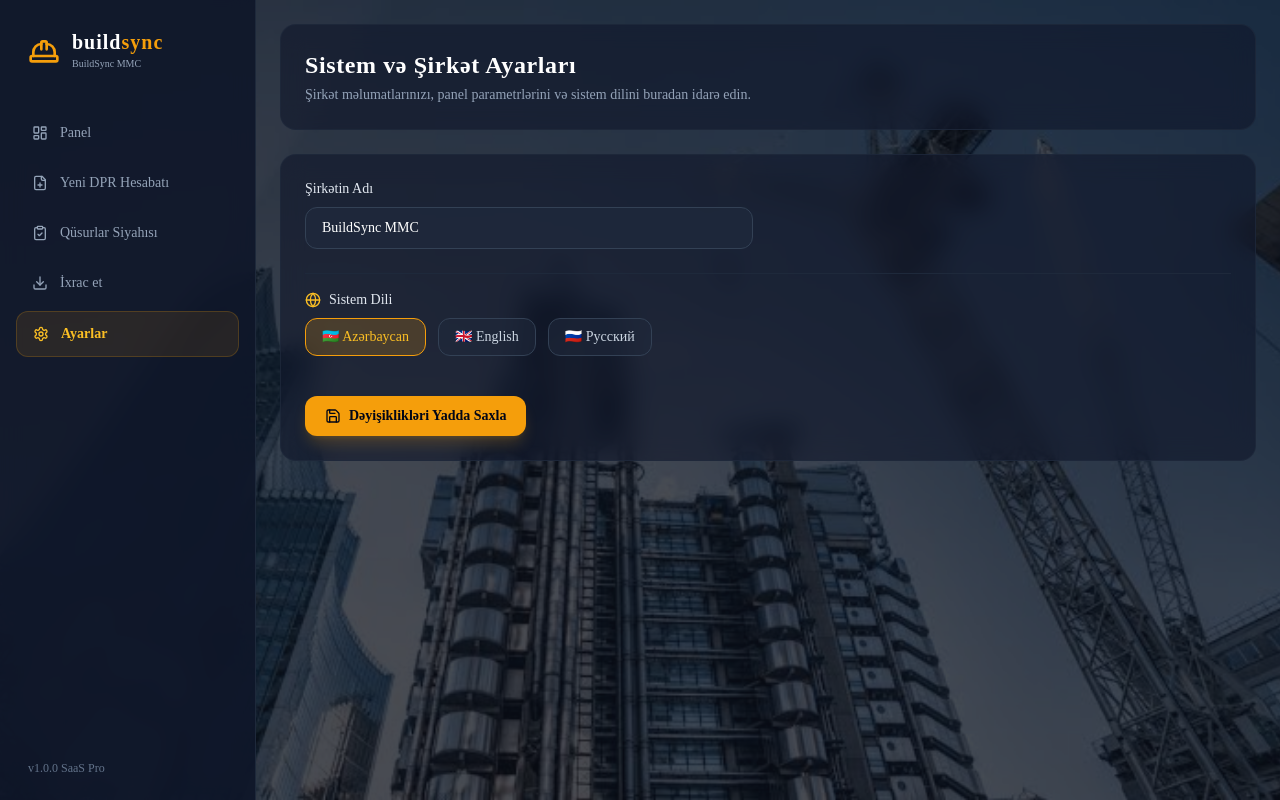
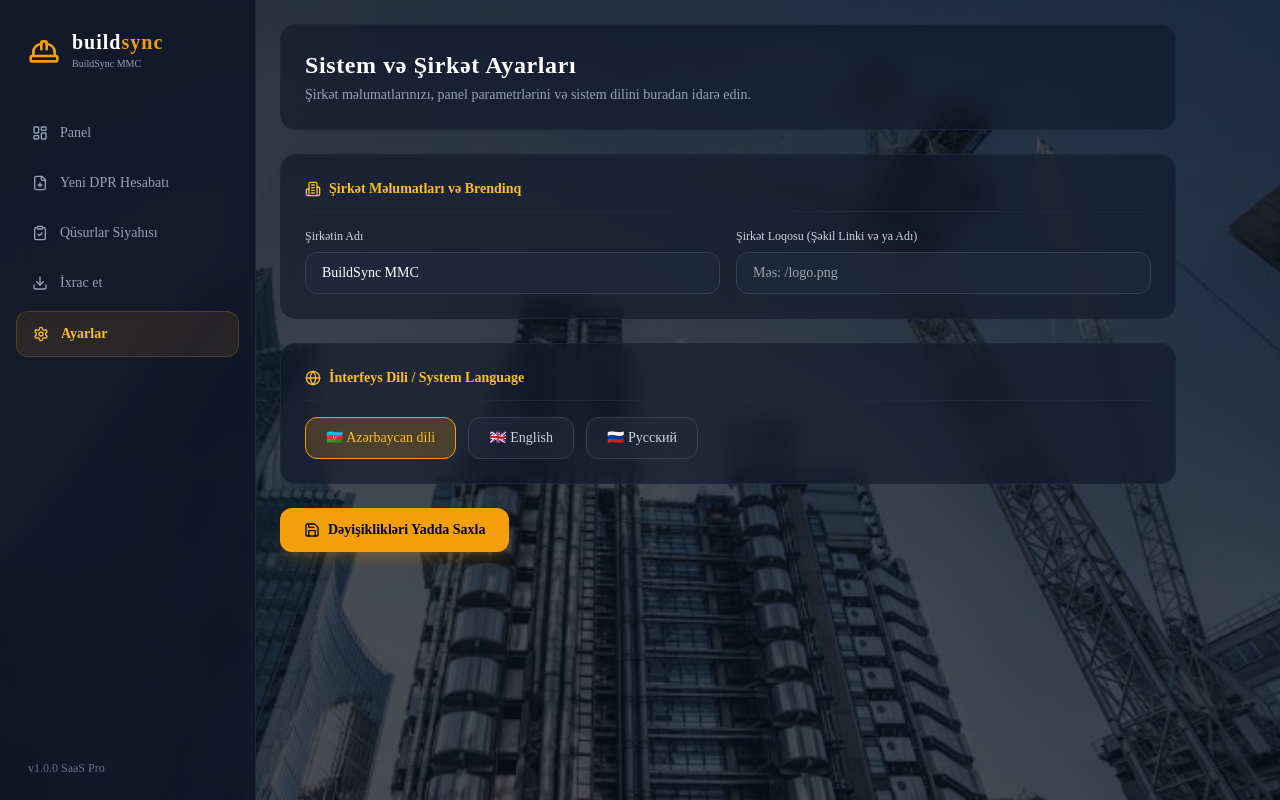
Before and after one commit to soki001/bakuwork, a Next.js app: page / in a window 1280 px wide. Both pictures are taken after a click on the button "Ayarlar". Built offline with nearby package versions, Linux system fonts and the light colour scheme.

Commit message:
Update page.tsx

```diff
--- a/app/page.tsx
+++ b/app/page.tsx
@@ -15,7 +15,8 @@ import {
   Settings,
   HardHat,
   Save,
-  Globe
+  Globe,
+  Image as ImageIcon
 } from 'lucide-react';
 import { LanguageProvider, useLanguage } from '../context/LanguageContext';
 
@@ -23,8 +24,9 @@ function DashboardContent() {
   const { language, setLanguage, t } = useLanguage();
   const [activeTab, setActiveTab] = useState<'dashboard' | 'settings'>('dashboard');
 
-  // Şirkət Məlumatları (State)
+  // Şirkət və Ayarlar State-ləri (Tamamilə ayrı)
   const [companyName, setCompanyName] = useState('BuildSync MMC');
+  const [companyLogo, setCompanyLogo] = useState('');
   const [saveAlert, setSaveAlert] = useState(false);
 
   const menuItems = [
@@ -224,9 +226,9 @@ function DashboardContent() {
           </>
         )}
 
-        {/* TAB 2: AYARLAR (SETTINGS) SƏHİFƏSİ */}
+        {/* TAB 2: AYARLAR (SETTINGS) SƏHİFƏSİ - MÜSTƏQİL BLOKLAR */}
         {activeTab === 'settings' && (
-          <div className="space-y-6">
+          <div className="space-y-6 max-w-4xl">
             <div className="bg-slate-900/60 border border-slate-800/80 rounded-2xl p-6 backdrop-blur-md">
               <h1 className="text-2xl font-bold text-white">{t.settingsTitle}</h1>
               <p className="text-slate-400 text-sm mt-1">{t.settingsDesc}</p>
@@ -238,46 +240,69 @@ function DashboardContent() {
               </div>
             )}
 
-            <form onSubmit={handleSaveSettings} className="bg-slate-900/60 border border-slate-800/80 rounded-2xl p-6 backdrop-blur-md space-y-6">
+            <form onSubmit={handleSaveSettings} className="space-y-6">
 
-              {/* Şirkət Adı */}
+              {/* BLOK 1: ŞİRKƏT PROFİLİ VƏ LOGO (Tamamilə Ayrı) */}
+              <div className="bg-slate-900/60 border border-slate-800/80 rounded-2xl p-6 backdrop-blur-md space-y-4">
+                <div className="flex items-center gap-2 pb-3 border-b border-slate-800 text-amber-400 font-semibold text-sm">
+                  <Building2 className="w-4 h-4" />
+                  Şirkət Məlumatları və Brendinq
+                </div>
+
+                <div className="grid grid-cols-1 md:grid-cols-2 gap-4">
                   <div className="space-y-2">
-                <label className="text-sm font-medium text-slate-200 block">
+                    <label className="text-xs font-medium text-slate-300 block">
                       {t.companyName}
                     </label>
                     <input
                       type="text"
                       value={companyName}
                       onChange={(e) => setCompanyName(e.target.value)}
-                  className="w-full max-w-md bg-slate-800/80 border border-slate-700 rounded-xl px-4 py-2.5 text-white text-sm focus:outline-none focus:border-amber-500 transition-colors"
+                      className="w-full bg-slate-800/80 border border-slate-700 rounded-xl px-4 py-2.5 text-white text-sm focus:outline-none focus:border-amber-500 transition-colors"
                       required
                     />
                   </div>
 
-              {/* Dil Seçimi */}
-              <div className="space-y-2 pt-4 border-t border-slate-800">
-                <label className="text-sm font-medium text-slate-200 flex items-center gap-2">
-                  <Globe className="w-4 h-4 text-amber-400" />
-                  {t.selectLanguage}
+                  <div className="space-y-2">
+                    <label className="text-xs font-medium text-slate-300 block">
+                      Şirkət Loqosu (Şəkil Linki və ya Adı)
                     </label>
+                    <input
+                      type="text"
+                      placeholder="Məs: /logo.png"
+                      value={companyLogo}
+                      onChange={(e) => setCompanyLogo(e.target.value)}
+                      className="w-full bg-slate-800/80 border border-slate-700 rounded-xl px-4 py-2.5 text-white text-sm focus:outline-none focus:border-amber-500 transition-colors"
+                    />
+                  </div>
+                </div>
+              </div>
+
+              {/* BLOK 2: SİSTEM DİLİ SEÇİMİ (Tamamilə Müstəqil) */}
+              <div className="bg-slate-900/60 border border-slate-800/80 rounded-2xl p-6 backdrop-blur-md space-y-4">
+                <div className="flex items-center gap-2 pb-3 border-b border-slate-800 text-amber-400 font-semibold text-sm">
+                  <Globe className="w-4 h-4" />
+                  İnterfeys Dili / System Language
+                </div>
+
                 <div className="flex flex-wrap gap-3">
                   <button
                     type="button"
                     onClick={() => setLanguage('az')}
-                    className={`px-4 py-2 rounded-xl text-sm font-medium transition-all border ${
+                    className={`px-5 py-2.5 rounded-xl text-sm font-medium transition-all border ${
                       language === 'az'
-                        ? 'bg-amber-500/20 border-amber-500 text-amber-400'
+                        ? 'bg-amber-500/20 border-amber-500 text-amber-400 font-bold'
                         : 'bg-slate-800/60 border-slate-700 text-slate-300 hover:bg-slate-800'
                     }`}
                   >
-                    🇦🇿 Azərbaycan
+                    🇦🇿 Azərbaycan dili
                   </button>
                   <button
                     type="button"
                     onClick={() => setLanguage('en')}
-                    className={`px-4 py-2 rounded-xl text-sm font-medium transition-all border ${
+                    className={`px-5 py-2.5 rounded-xl text-sm font-medium transition-all border ${
                       language === 'en'
-                        ? 'bg-amber-500/20 border-amber-500 text-amber-400'
+                        ? 'bg-amber-500/20 border-amber-500 text-amber-400 font-bold'
                         : 'bg-slate-800/60 border-slate-700 text-slate-300 hover:bg-slate-800'
                     }`}
                   >
@@ -286,9 +311,9 @@ function DashboardContent() {
                   <button
                     type="button"
                     onClick={() => setLanguage('ru')}
-                    className={`px-4 py-2 rounded-xl text-sm font-medium transition-all border ${
+                    className={`px-5 py-2.5 rounded-xl text-sm font-medium transition-all border ${
                       language === 'ru'
-                        ? 'bg-amber-500/20 border-amber-500 text-amber-400'
+                        ? 'bg-amber-500/20 border-amber-500 text-amber-400 font-bold'
                         : 'bg-slate-800/60 border-slate-700 text-slate-300 hover:bg-slate-800'
                     }`}
                   >
@@ -297,10 +322,11 @@ function DashboardContent() {
                 </div>
               </div>
 
-              <div className="pt-4">
+              {/* Yadda Saxla Düyməsi */}
+              <div>
                 <button
                   type="submit"
-                  className="flex items-center gap-2 px-5 py-2.5 rounded-xl bg-amber-500 hover:bg-amber-400 text-slate-950 font-semibold text-sm transition-all shadow-lg shadow-amber-500/20"
+                  className="flex items-center gap-2 px-6 py-3 rounded-xl bg-amber-500 hover:bg-amber-400 text-slate-950 font-semibold text-sm transition-all shadow-lg shadow-amber-500/20"
                 >
                   <Save className="w-4 h-4" />
                   {t.saveChanges}
```
Lines whose indentation alone changed are shown as unchanged.
